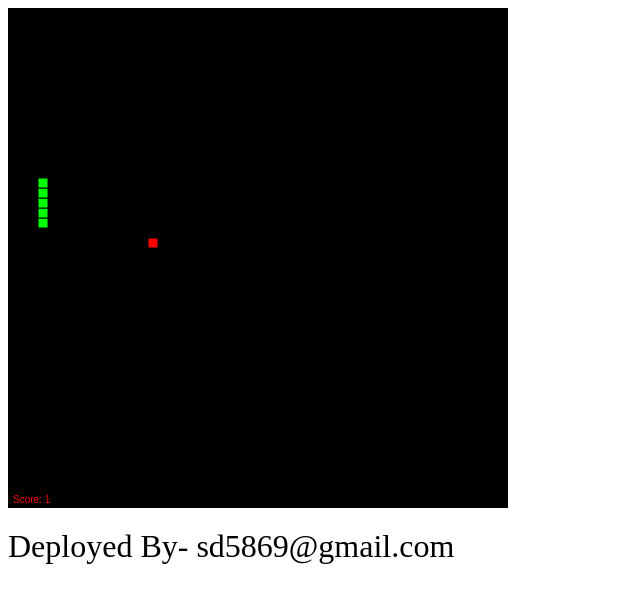
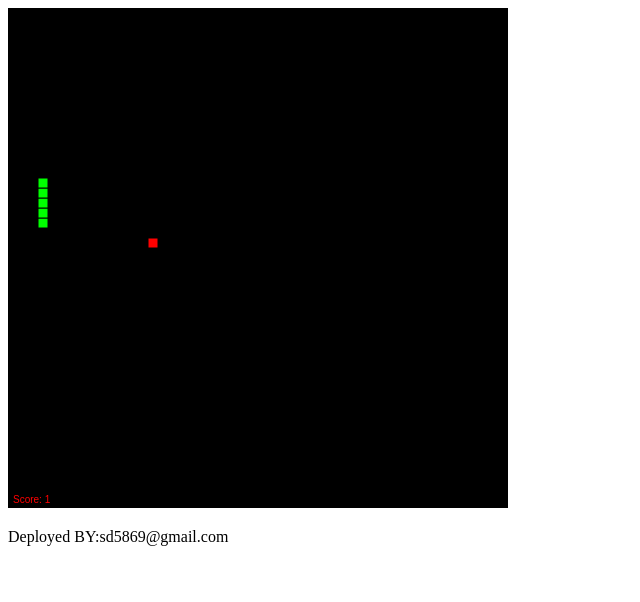
Before and after one commit to sd5869/gcloud, a plain HTML site: page sd5869sd/default/index.html in a window 1280 px wide. Shown: the whole page, without its empty margins (0-640 px from the left). Drawn offline with nearby package versions, Linux system fonts and the light colour scheme.

Commit message:
updated index.html

```diff
--- a/sd5869sd/default/index.html
+++ b/sd5869sd/default/index.html
@@ -7,8 +7,6 @@
 	<body>
 			<canvas id="canvas" width="500" height="500"></canvas>
 			<script src="js/core.js"></script>
-			<P></P>
-			<font size="6">Deployed By- sd5869@gmail.com</font>
-
+			<P>Deployed BY:sd5869@gmail.com</P>
 	</body>
 </html>
```
Also changed, not shown: 1 other file.
